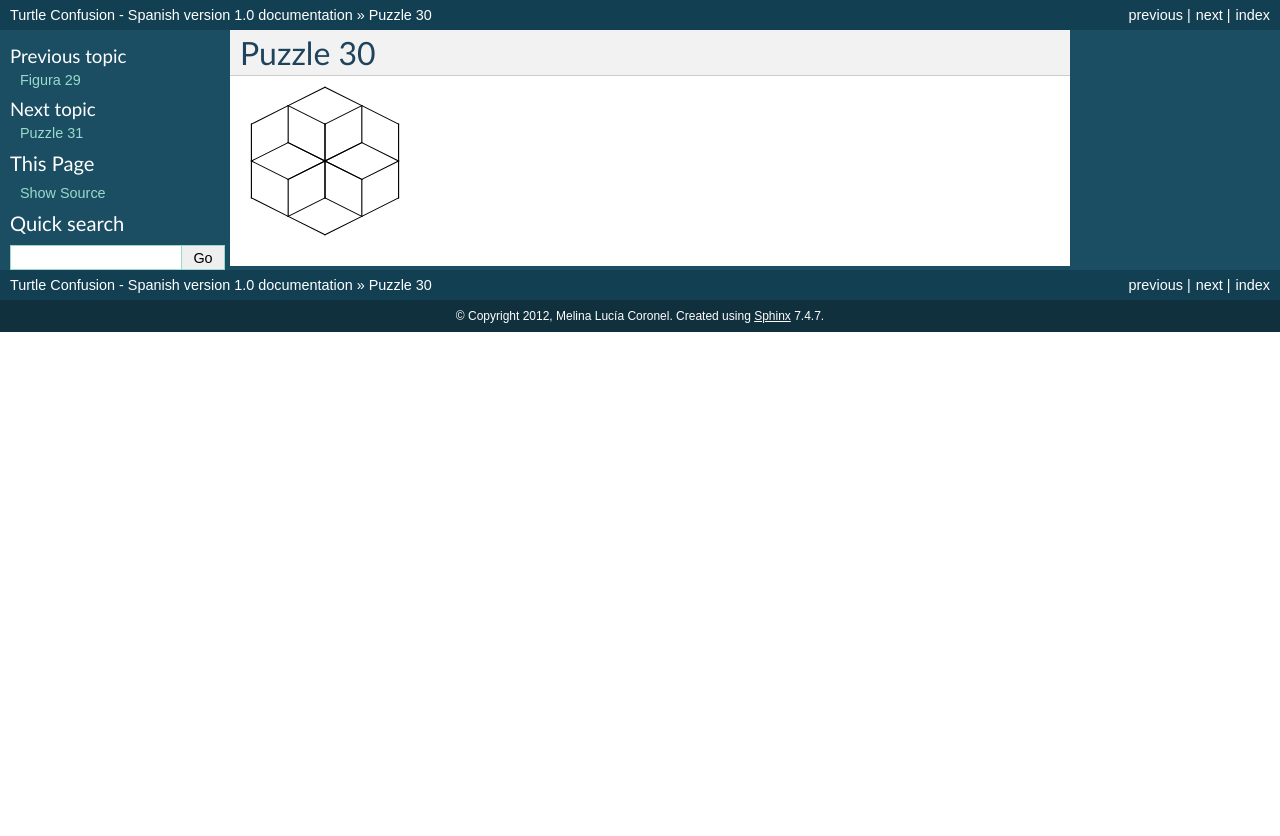
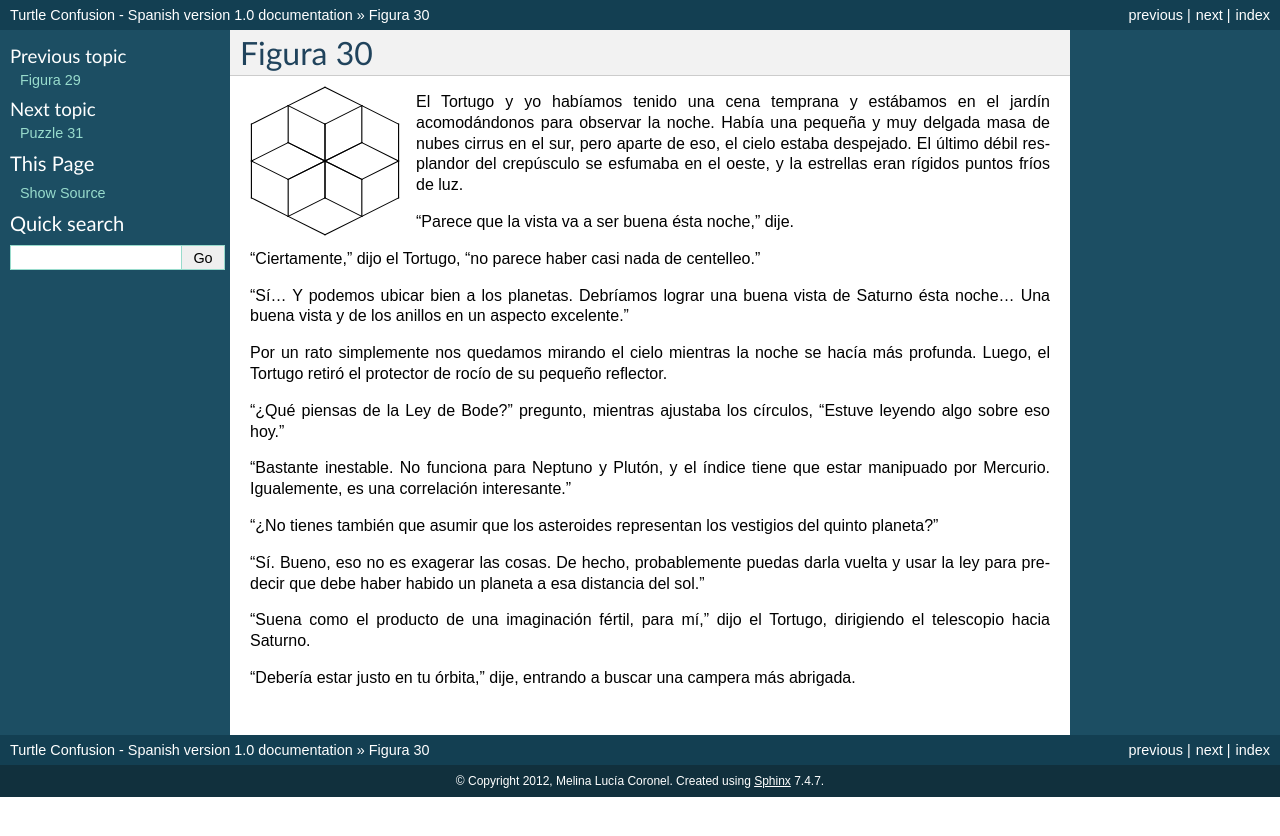
Before and after one commit to humitos/turtle-confusion-es, a Sphinx documentation site: the page built from docs/puzzle-30.rst, in a window 1280 px wide. Shown: the top 836 px of the page. Built offline with Sphinx 7.4.7, drawn with Linux system fonts in a browser that asks for light colours.

Commit message:
Puzzle 30 finished

```diff
--- a/docs/puzzle-30.rst
+++ b/docs/puzzle-30.rst
@@ -1,4 +1,4 @@
-Puzzle 30
+Figura 30
 =========
 
 .. image:: _static/images/confusion-30.svg
@@ -7,3 +7,25 @@ Puzzle 30
    :scale: 50 %
    :alt: Puzzle 30
    :align: left
+
+El Tortugo y yo habíamos tenido una cena temprana y estábamos en el jardín acomodándonos para observar la noche. Había una pequeña y muy delgada masa de nubes cirrus en el sur, pero aparte de eso, el cielo estaba despejado. El último débil resplandor del crepúsculo se esfumaba en el oeste, y la estrellas eran rígidos puntos fríos de luz.
+
+"Parece que la vista va a ser buena ésta noche," dije.
+
+"Ciertamente," dijo el Tortugo, "no parece haber casi nada de centelleo."
+
+"Sí... Y podemos ubicar bien a los planetas. Debríamos lograr una buena vista de Saturno ésta noche... Una buena vista y de los anillos en un aspecto excelente."
+
+Por un rato simplemente nos quedamos mirando el cielo mientras la noche se hacía más profunda. Luego, el Tortugo retiró el protector de rocío de su pequeño reflector.
+
+"¿Qué piensas de la Ley de Bode?" pregunto, mientras ajustaba los círculos, "Estuve leyendo algo sobre eso hoy."
+
+"Bastante inestable. No funciona para Neptuno y Plutón, y el índice tiene que estar manipuado por Mercurio. Igualemente, es una correlación interesante."
+
+"¿No tienes también que asumir que los asteroides representan los vestigios del quinto planeta?"
+
+"Sí. Bueno, eso no es exagerar las cosas. De hecho, probablemente puedas darla vuelta y usar la ley para predecir que debe haber habido un planeta a esa distancia del sol."
+
+"Suena como el producto de una imaginación fértil, para mí," dijo el Tortugo, dirigiendo el telescopio hacia Saturno.
+
+"Debería estar justo en tu órbita," dije, entrando a buscar una campera más abrigada.
```
